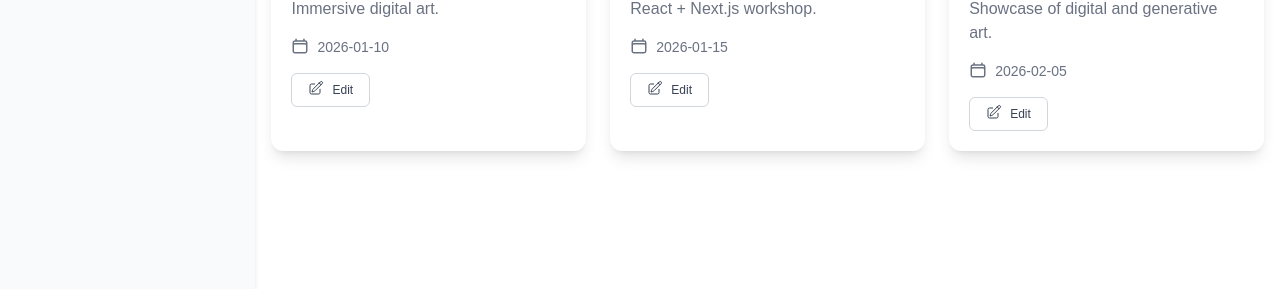
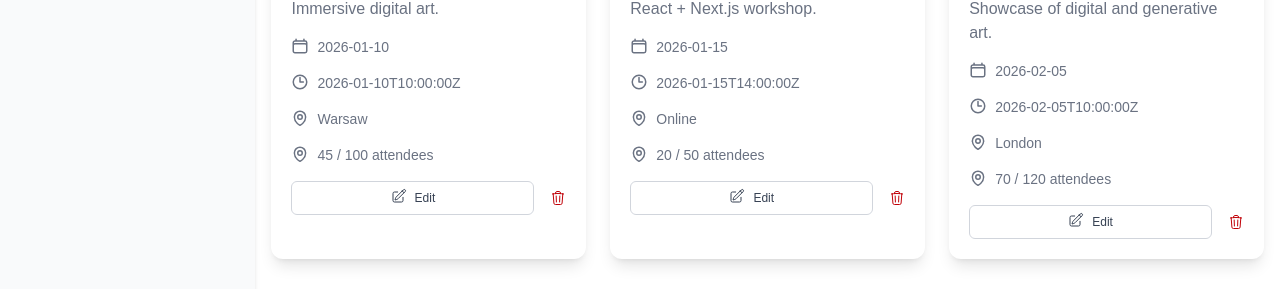
Before and after one commit to ka1130/Happenly, a Next.js app: page / in a window 1280 px wide. Shown: the part 367-656 px from the top of the page. Built offline with nearby package versions, Linux system fonts and the light colour scheme.

Commit message:
Update card styles

```diff
--- a/components/EventCard.tsx
+++ b/components/EventCard.tsx
@@ -1,9 +1,17 @@
 import { Event } from '@apptypes/event';
-import { CalendarIcon, PencilSquareIcon } from '@heroicons/react/24/outline';
+import {
+  CalendarIcon,
+  PencilSquareIcon,
+  ClockIcon,
+  MapPinIcon,
+  TrashIcon,
+} from '@heroicons/react/24/outline';
 
 type EventCardProps = {
   event: Event;
 };
+
+// TODO add tailwind extension for prettier to order classNames
 
 export default function EventCard({ event }: EventCardProps) {
   return (
@@ -17,6 +25,7 @@ export default function EventCard({ event }: EventCardProps) {
           alt="Product"
           className="w-full h-52 object-cover"
         />
+        {/* TODO styles */}
         <span className="absolute top-3 right-3 bg-green-500 text-white px-3 py-1 rounded-full text-sm font-medium">
           {event.category}
         </span>
@@ -39,10 +48,46 @@ export default function EventCard({ event }: EventCardProps) {
           <span>{event.date}</span>
         </p>
 
-        <button className="text-xs px-4 py-2 border border-gray-300 text-gray-700 bg-white rounded-md hover:bg-gray-50 focus:outline-none focus:ring-2 focus:ring-gray-400 flex gap-2">
-          <PencilSquareIcon className="h-4 w-4 relative top-[-2px]" />
-          <span>Edit</span>
-        </button>
+        <p className="text-sm text-gray-500 flex gap-2">
+          <ClockIcon
+            className="h-4.5 w-4.5 relative top-[-px]"
+            strokeWidth={2}
+          />
+          <span>{event.startAt}</span>
+          {/* TODO format time, add end time */}
+        </p>
+
+        <p className="text-sm text-gray-500 flex gap-2">
+          <MapPinIcon
+            className="h-4.5 w-4.5 relative top-[-px]"
+            strokeWidth={2}
+          />
+          <span>{event.location}</span>
+          {/* TODO format time, add end time */}
+        </p>
+
+        <p className="text-sm text-gray-500 flex gap-2">
+          <MapPinIcon
+            className="h-4.5 w-4.5 relative top-[-px]"
+            strokeWidth={2}
+          />
+          <span>
+            {event.registrations} / {event.capacity} attendees
+          </span>
+          {/* TODO format time, add end time */}
+        </p>
+        {/* TODO enable edit/patch */}
+        <div className="flex justify-between gap-4">
+          <button className="text-xs px-4 py-2 border border-gray-300 text-gray-700 bg-white rounded-md hover:bg-gray-50 focus:outline-none focus:ring-2 focus:ring-gray-400 flex gap-2 flex-1 justify-center">
+            <PencilSquareIcon className="h-4 w-4 relative top-[-2px]" />
+            <span>Edit</span>
+          </button>
+          <button>
+            <TrashIcon className="h-4 w-4 text-red-700" />
+          </button>
+        </div>
+
+        {/* TODO add trash  endpoint */}
       </div>
     </div>
   );
```
